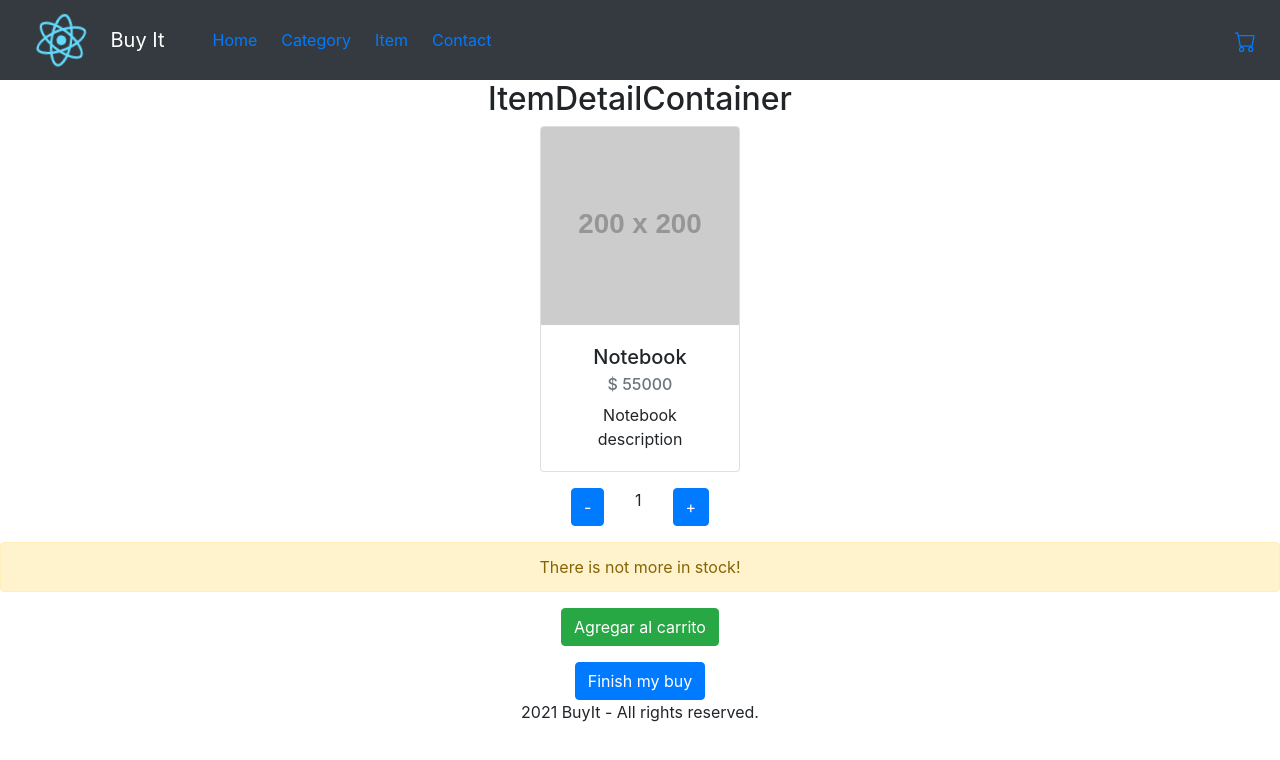
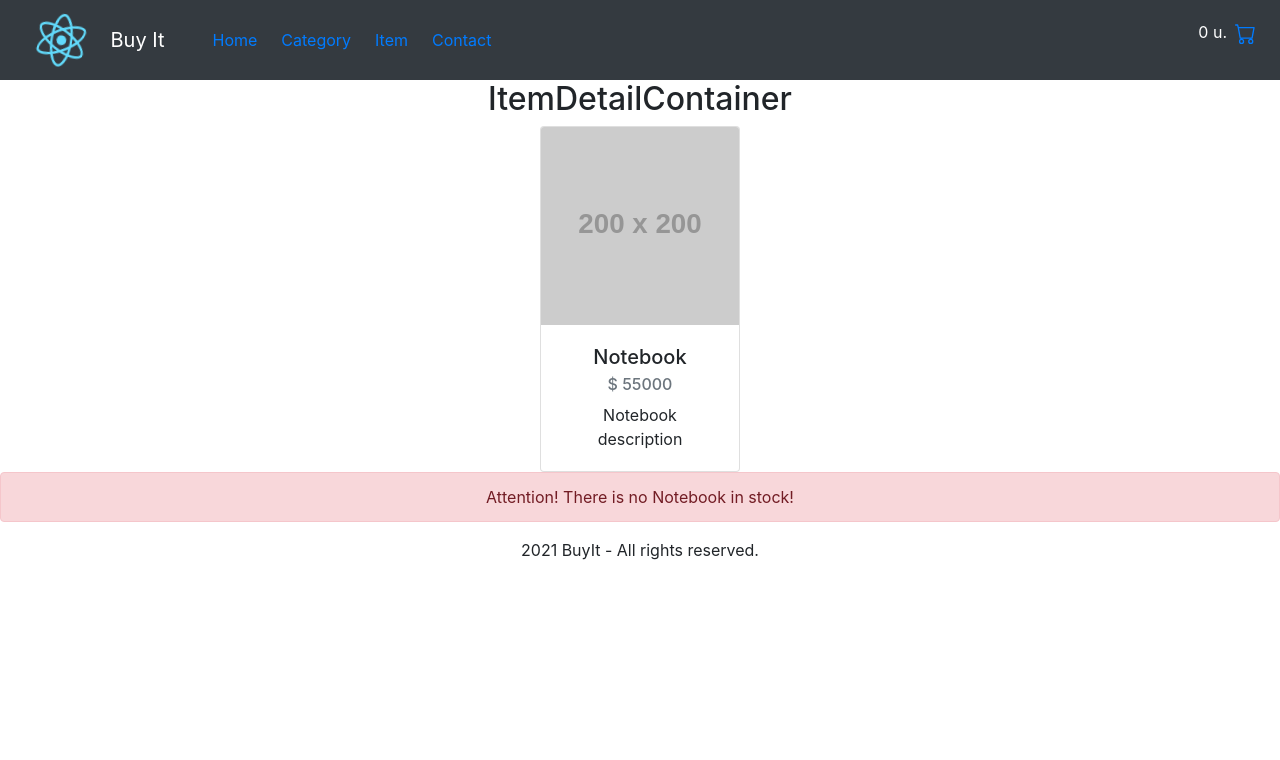
Before and after one commit to andresgerz/BuyItGerzenstein, a React (Create React App) app: page /item/0 in a window 1280 px wide. Shown: the top 760 px of the page. Built offline with nearby package versions, Linux system fonts and the light colour scheme.

Commit message:
I fixed cart view.

```diff
--- a/src/components/CartWidget.js
+++ b/src/components/CartWidget.js
@@ -6,11 +6,12 @@ import { Link } from 'react-router-dom';
 
 export default function CartWidget() {
 
-  const { allCart, removeItem, clear, cart } = React.useContext(CartContext);
+  const { allCart, removeItem, clear, cart, totalItems, counterItem } = React.useContext(CartContext);
 
   function handleClick(id) {
     removeItem(id);
   }
+
   console.log("cartwidget");
   console.log(cart.length);
   return(
@@ -41,7 +42,7 @@ export default function CartWidget() {
             {cart.map((product, index) =>
               <tr key={index}>
                 <td>{product.title}</td>
-                <td>{product.counter}</td>
+                <td>{counterItem(product.id)}</td>
                 <td>{product.price}</td>
                 <td>
                   <Button className="btn btn-danger" onClick={()=>handleClick(product.id)}>Delete</Button>
@@ -50,7 +51,7 @@ export default function CartWidget() {
             )}
               <tr>
                 <td>Total</td>
-                <td>{cart.reduce((accum, current) => accum + current.counter, 0)}</td>
+                <td>{totalItems()}</td>
                 <td>{cart.reduce((accum, current) => accum + (current.price * current.counter ), 0)}</td>
                 <td>
                   <Button className="btn btn-danger" onClick={()=>clear()}>Remove All Items
--- a/src/components/Item.js
+++ b/src/components/Item.js
@@ -13,6 +13,7 @@ export default function Item({info}) {
   function handleChange(value) {
     setCountItem(value);
     console.log('handleChange Item');
+    console.log(value);
   }
 
 
@@ -29,8 +30,8 @@ export default function Item({info}) {
       </Card.Body>
       <Link to={`/category/${info.category}`}>See {info.category}</Link>
       <Link to={`/item/${info.id}`}>See details</Link>
-      <ItemCount stock={info.stock} initial={1} liftingChange={handleChange} />
-      <FinishBuy product={info} counter={countItem} />
+      <ItemCount item={info} initial={1} liftingChange={handleChange} />
+
     </Card>
   )
 }
--- a/src/components/ItemCount.js
+++ b/src/components/ItemCount.js
@@ -2,10 +2,14 @@ import React, { useState, useEffect } from 'react';
 
 import './ItemCount.css';
 import { Button } from 'react-bootstrap';
+import CartContext from '../context/CartContext';
+import { FinishBuy } from './ItemDetail';
 
-export default function ItemCount({ stock, initial, liftingChange}) {
+export default function ItemCount({ item, liftingChange}) {
 
-  const [counter, setCounter] = useState(initial);
+  const { counterItem } = React.useContext(CartContext);
+  const [counter, setCounter] = useState(counterItem(item.id));
+  const [addCart, setAddCart] = useState(false);
 
   function handleDecrement() {
     setCounter(counter - 1);
@@ -16,27 +20,46 @@ export default function ItemCount({ stock, initial, liftingChange}) {
   }
 
   function addOn() {
+
     liftingChange(counter);
+    setAddCart(true);
     console.table({"counter": counter});
 
   }
 
   return (
     <div className="counter">
+      { item.stock === 0 ?
+
+        <div class="alert alert-danger" role="alert">
+        Attention! There is no {item.title} in stock!
+        </div>
+                         :
+        <div>
           <ul className="mb-3 mt-3">
-        <li onClick={counter > initial ? handleDecrement : null}>
+            <li onClick={counter > 0 ? handleDecrement : null}>
               <Button>-</Button>
             </li>
             <li>{counter}</li>
-        <li onClick={ counter < stock ? handleIncrement : null}>
+            <li onClick={ counter < item.stock + 1 ? handleIncrement : null}>
               <Button>+</Button>
 
             </li>
           </ul>
-      { counter === stock && <div class="alert alert-warning" role="alert">
-        There is not more in stock!
-      </div>}
-      <Button className="btn btn-success mb-3" onClick={counter != 0 ? addOn : null}>Agregar al carrito</Button>
+          { counter > item.stock ? <div class="alert alert-warning" role="alert">
+              Attention! There is not more in stock!
+              </div>
+              :
+              <div>
+                <Button className="btn btn-success mb-3" onClick={counter != 0 ? addOn : null}>
+                  Agregar al carrito
+                </Button>
+                 { addCart && <FinishBuy product={item} counter={counter}/>}
+              </div>
+          }
+        </div>
+
+      }
     </div>
   )
 }
--- a/src/components/ItemDetail.js
+++ b/src/components/ItemDetail.js
@@ -41,11 +41,7 @@ export default function ItemDetail({ itemDetails }) {
 
 
   return (
-    <>{
-      itemDetails === undefined                               ?
-
-      <h2 className="text-danger">This ID has not exit </h2>  :
-
+    <>
       <div>
         <Card className="m-auto" style={{ width: '200px' }}>
           <Card.Img variant="top" alt="No Image" src={itemDetails.pictureUrl} />
@@ -58,10 +54,8 @@ export default function ItemDetail({ itemDetails }) {
           </Card.Body>
         </Card>
 
-        <ItemCount stock={itemDetails.stock} initial={1} liftingChange={handleChange} />
-        <FinishBuy product={itemDetails} counter={countItem}/>
-
+        <ItemCount item={itemDetails} initial={1} liftingChange={handleChange} />
         </div>
-    }</>
+    </>
     )
 }
--- a/src/components/NavBar.js
+++ b/src/components/NavBar.js
@@ -1,4 +1,4 @@
-import react from 'react';
+import React from 'react';
 import { Nav, Navbar, NavDropdown } from 'react-bootstrap';
 import { Cart } from 'react-bootstrap-icons';
 import { Link } from 'react-router-dom';
@@ -6,7 +6,11 @@ import { Link } from 'react-router-dom';
 import logo from '../logo.svg';
 import './NavBar.css';
 
+import CartContext from '../context/CartContext';
+
 const NavBar = () => {
+
+  const { totalItems } = React.useContext(CartContext);
 
   return(
     <Navbar collapseOnSelect expand="lg" bg="dark" variant="dark">
@@ -23,6 +27,7 @@ const NavBar = () => {
           <Link to="/contact">Contact</Link>
         </Nav>
         <Nav className="mr-2">
+          <p className="mr-2 text-white">{totalItems()} u.</p>
           <Link to="/cart"><Cart size={21} /></Link>
         </Nav>
       </Navbar.Collapse>
--- a/src/context/CartContext.js
+++ b/src/context/CartContext.js
@@ -15,24 +15,19 @@ export function CartContextProvider({ initialState = [], children }) {
   function allCart() {
     return cart;
   }
-/*
-  // agregar cierta cantidad de un ítem al carrito
-  function isInCart(id) {
-    return id === undefined ? undefined : getCart(id) !== undefined;
-  }
- */
+
   function addItem(obj) {
 
-    console.log("context addItem.");
-    console.log(obj);
+    //console.log(obj);
 
     if (!getCart(obj.id)) {
       setCart([...cart, obj])
 
     } else {
-      setCart(cart.map(item => item.id === obj.id ? {...item, counter: obj.counter} : item));
+      console.log("context addItem 42.");
+
+      setCart(cart.map(item => item.id === obj.id ? {...item, counter: item.counter + obj.counter} : item));
     }
-
 
   }
 
@@ -45,11 +40,27 @@ export function CartContextProvider({ initialState = [], children }) {
   // Remover todos los items
   function clear() {
     setCart([]);
-    console.log("remove all items");
+  }
+
+  function totalItems() {
+    return cart.reduce((accum, current) => accum + current.counter, 0);
+  }
+
+  function counterItem(id) {
+    console.log("counter item 42");
+
+    if (getCart(id) != undefined) {
+      let item = getCart(id);
+      console.log(item);
+      return item.counter;
+
+    } else {
+      return 1;
+    }
   }
 
   return(
-    <CartContext.Provider value={{ addItem, removeItem, clear, allCart, cart }}>
+    <CartContext.Provider value={{ addItem, removeItem, clear, allCart, cart, totalItems , counterItem}}>
       {children}
     </CartContext.Provider>
   )
--- a/src/database.js
+++ b/src/database.js
@@ -6,7 +6,7 @@ const database = [
     price: 55000,
     pictureUrl: "https://via.placeholder.com/200",
     category: "home-appliances",
-    stock: 1
+    stock: 0
   },
   {
     id: 1,
--- a/src/pages/Cart.js
+++ b/src/pages/Cart.js
@@ -2,7 +2,6 @@ import React from 'react';
 import CartWidget from '../components/CartWidget';
 
 const Cart = () => {
-
 
   return(
     <div>
```
Lines whose indentation alone changed are shown as unchanged.
